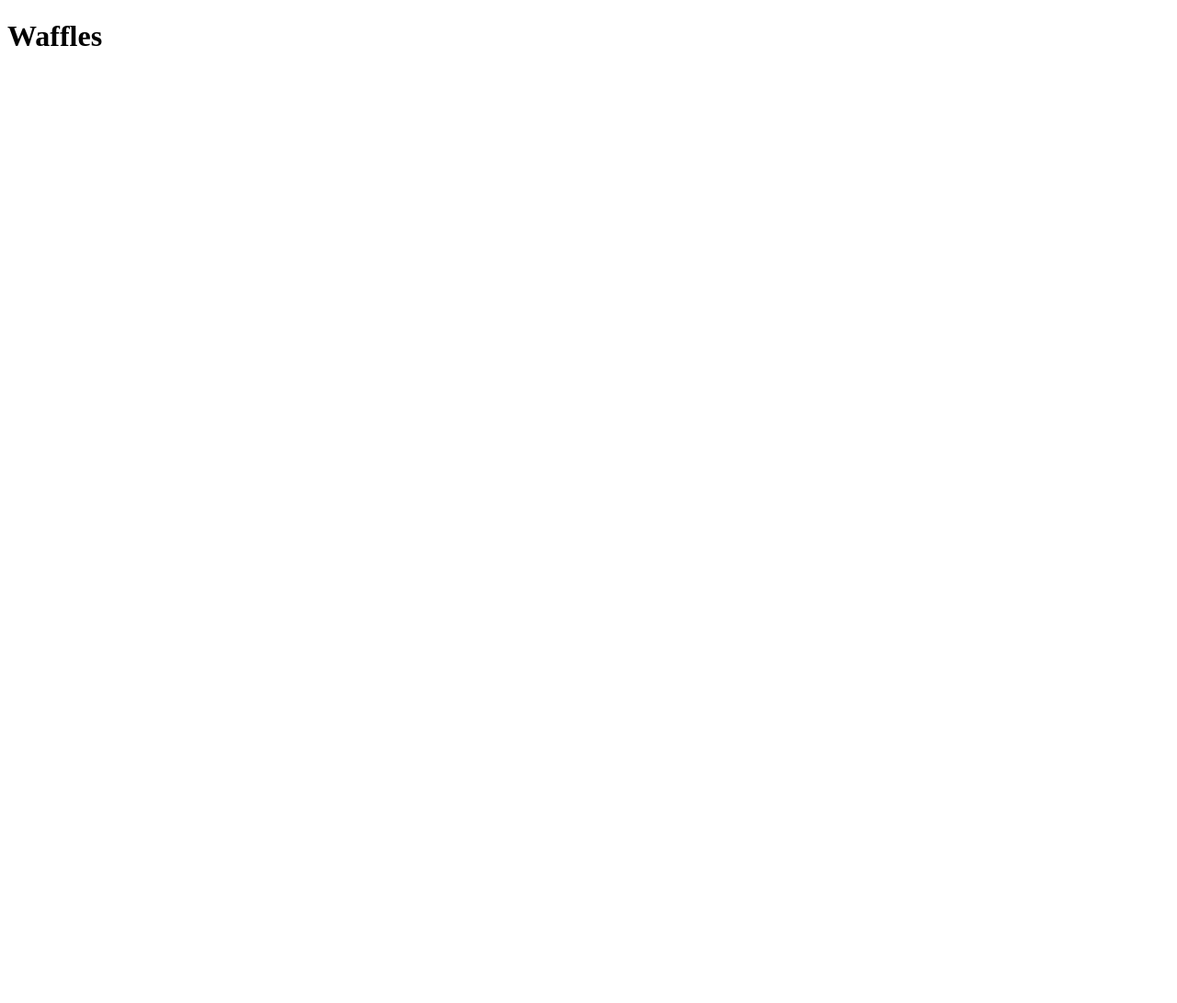
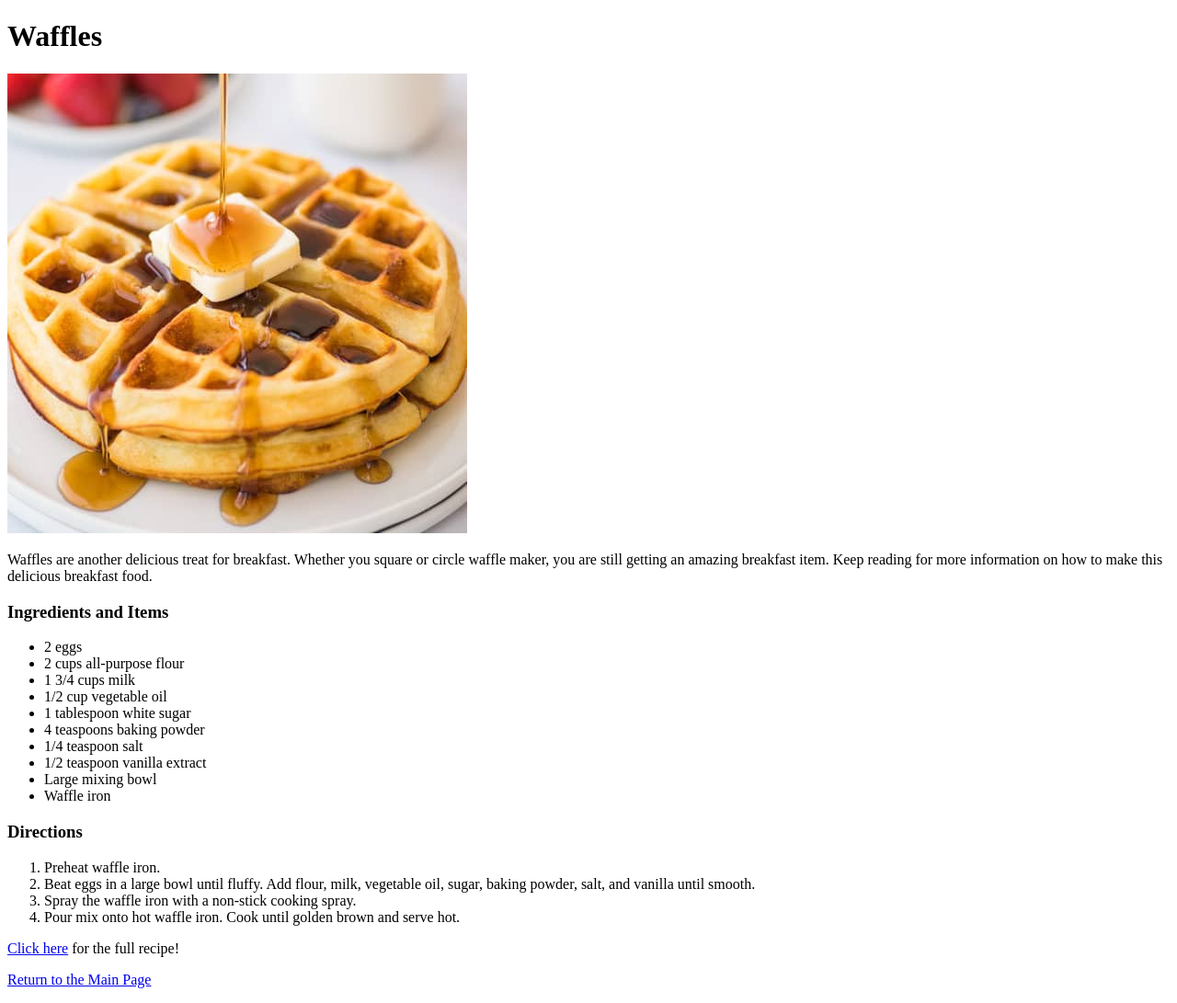
Before and after one commit to JChristian5/odin-recipes, a plain HTML site: page recipes/waffles.html in a window 1280 px wide. Shown: the whole page at 92% size. Before the commit the page ends 800 px from the top, so only its background shows below. Drawn offline with Linux system fonts and the light colour scheme.

Commit message:
Add images, description, ingredient list and directions

```diff
--- a/recipes/waffles.html
+++ b/recipes/waffles.html
@@ -8,5 +8,29 @@
 </head>
 <body>
     <h1>Waffles</h1>
+    <img src="../images/waffles.jpg" alt="Two waffles on a plate with butter and syrup">
+    <p>Waffles are another delicious treat for breakfast. Whether you square or circle waffle maker, you are still getting an amazing breakfast item. Keep reading for more information on how to make this delicious breakfast food.</p>
+    <h3>Ingredients and Items</h3>
+    <ul>
+        <li>2 eggs</li>
+        <li>2 cups all-purpose flour</li>
+        <li>1 3/4 cups milk</li>
+        <li>1/2 cup vegetable oil</li>
+        <li>1 tablespoon white sugar</li>
+        <li>4 teaspoons baking powder</li>
+        <li>1/4 teaspoon salt</li>
+        <li>1/2 teaspoon vanilla extract</li>
+        <li>Large mixing bowl</li>
+        <li>Waffle iron</li>
+    </ul>
+    <h3>Directions</h3>
+    <ol>
+        <li>Preheat waffle iron.</li>
+        <li>Beat eggs in a large bowl until fluffy. Add flour, milk, vegetable oil, sugar, baking powder, salt, and vanilla until smooth.</li>
+        <li>Spray the waffle iron with a non-stick cooking spray.</li>
+        <li>Pour mix onto hot waffle iron. Cook until golden brown and serve hot.</li>
+    </ol>
+    <p><a href="https://www.allrecipes.com/recipe/22180/waffles-i/" target="#">Click here</a> for the full recipe!</p>
+    <p><a href="../index.html">Return to the Main Page</a></p>
 </body>
 </html>
```
